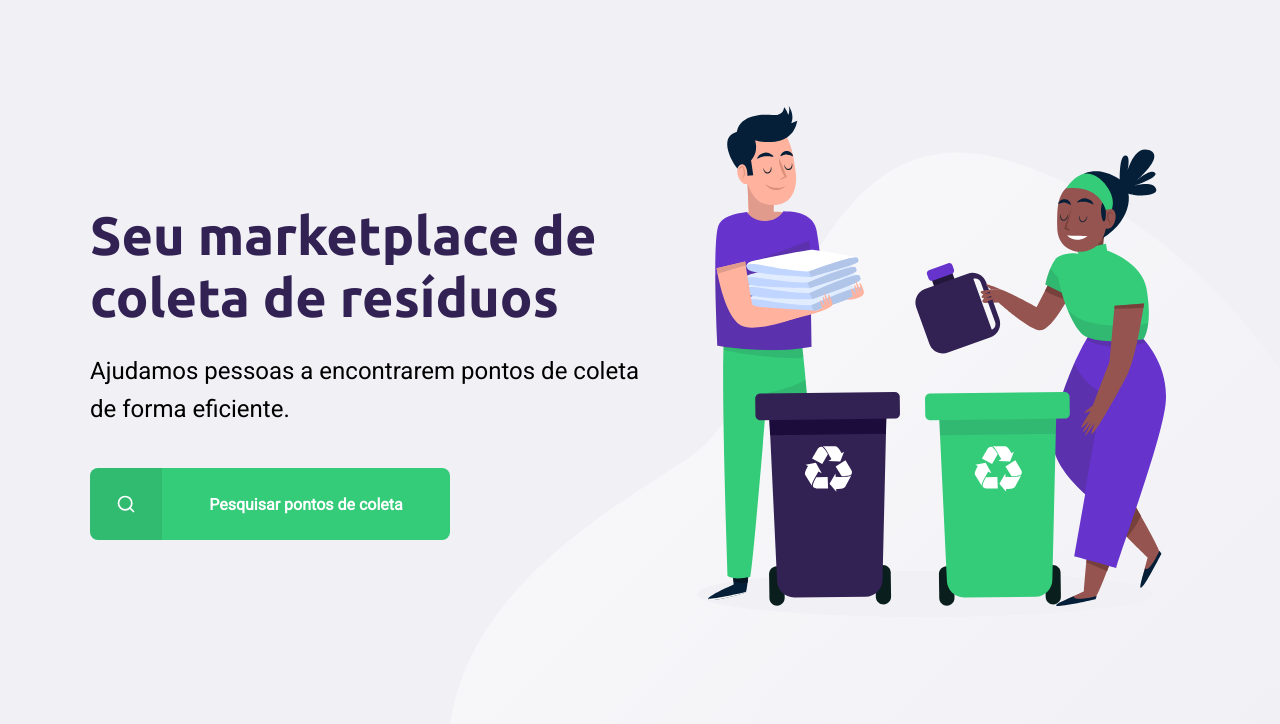
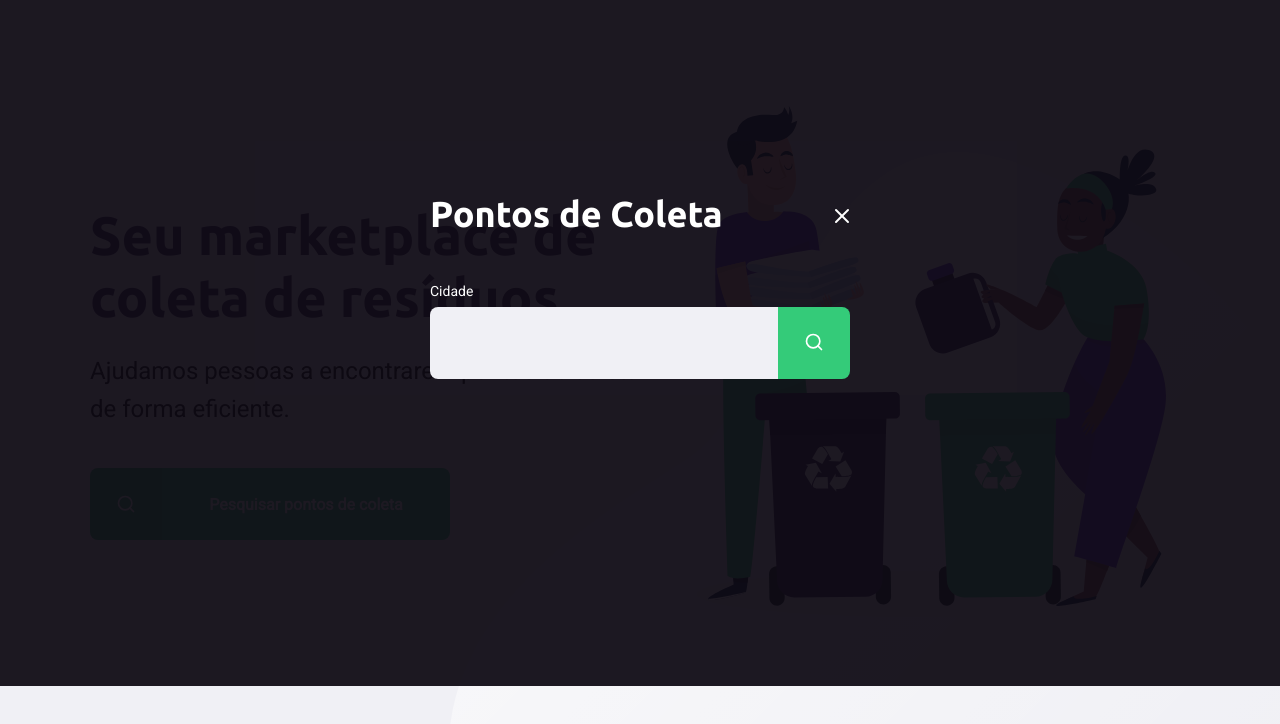
Before and after one commit to hmesquita26/nlw-ecoleta, a plain HTML site: page index.html in a window 1280 px wide. Shown: the part 114-838 px from the top of the page. Drawn offline with Linux system fonts and the light colour scheme.

Commit message:
adds modal for search of collect point

```diff
--- a/index.html
+++ b/index.html
@@ -11,6 +11,7 @@
     <link href="https://fonts.googleapis.com/css2?family=Roboto&family=Ubuntu:wght@700&display=swap" rel="stylesheet">
     <link rel="stylesheet" href="/styles/main.css">
     <link rel="stylesheet" href="/styles/home.css">
+    <link rel="stylesheet" href="/styles/modal.css">
     <link rel="stylesheet" href="/styles/responsive.css">
 </head>
 
@@ -33,6 +34,27 @@
         </div>
     </div>
 
+    <div id="modal">
+        <div class="content">
+            <div class="header">
+                <h1>Pontos de Coleta</h1>
+                <a href="">Fechar</a>
+            </div>
+
+            <form action="">
+                <label for="search">Cidade</label>
+                <div class="search field">
+                    <input type="text" name="search">
+                    <button>
+                        <img src="/assets/search.svg" alt="Buscar">
+                    </button>
+                </div>
+            </form>
+        </div>
+    </div>
+
+
+
 </body>
 
 </html>
--- /dev/null
+++ b/styles/modal.css
@@ -0,0 +1,69 @@
+#modal {
+    background-color: #0E0A14EF;
+    height: 100vh;
+    width: 100vw;
+    position: fixed;
+    top: 0;
+    display: flex;
+    justify-content: center;
+    align-items: center;
+}
+
+#modal .content {
+    color: white;
+    width: 420px;
+}
+
+#modal .header {
+    display: flex;
+    align-items: center;
+    justify-content: space-between;
+    margin-bottom: 48px;
+}
+
+#modal .header a {
+    background-image: url("../assets/x.svg");
+    width: 20px;
+    height: 20px;
+    display: flex;
+    font-size: 0.01px;
+}
+
+#modal .header h1 {
+    color: white;
+    font-size: 36px;
+    line-height: 42px;
+}
+
+#modal form label {
+    font-size: 14px;
+    line-height: 16px;
+    display: block;
+    margin-bottom: 8px;
+}
+
+#modal form .field {
+    display: flex;
+}
+
+#modal form input {
+    flex: 1;
+    background-color: #f0f0f5;
+    border-radius: 8px 0 0 8px;
+    border: 0;
+    padding: 16px 24px;
+    font-size: 16px;
+    color: #6c6c80;
+}
+
+#modal form button {
+    width: 72px;
+    height: 72px;
+    background-color: var(--primary-color);
+    border-radius: 0 8px 8px 0;
+    border: 0;
+}
+
+#modal form button:hover {
+    background-color: #2fb85e;
+}
```
